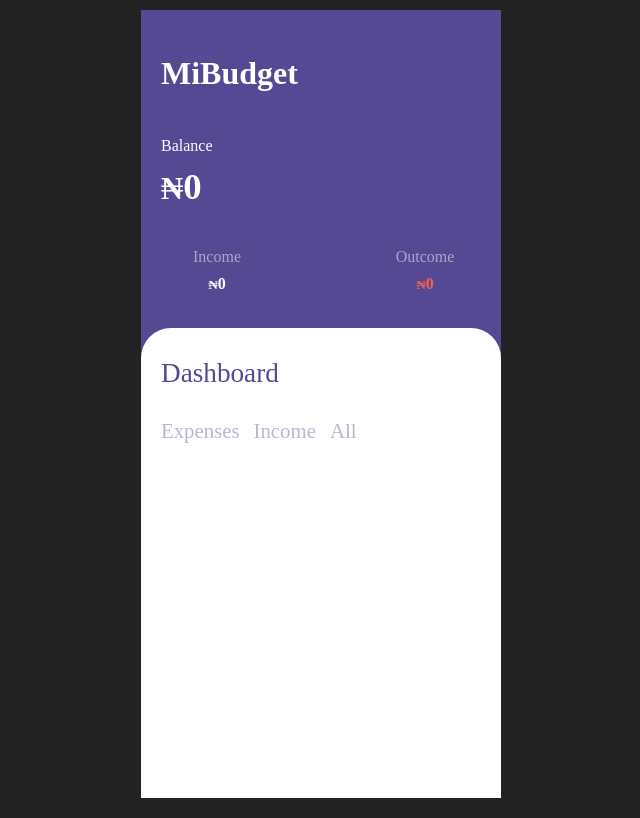
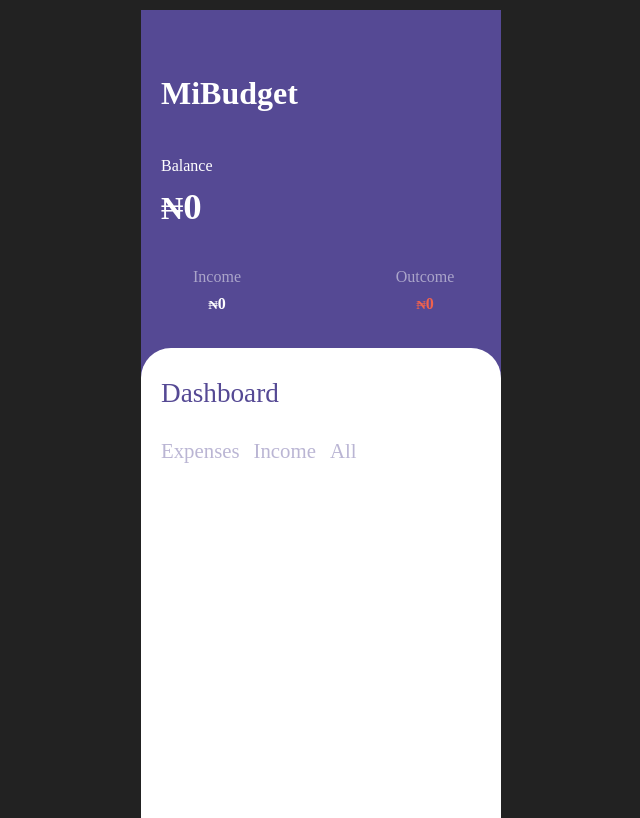
Before and after one commit to Olamstix/MiBudget, a plain HTML site: page index.html in a window 1280 px wide. Shown: the whole page, without its empty margins (319-959 px from the left). Drawn offline with Linux system fonts and the light colour scheme; a web font is replaced by a local one.

Commit message:
Update style.css

```diff
--- a/style.css
+++ b/style.css
@@ -59,6 +59,10 @@ input[type=number] {
 .budget-container .app-title {
     margin-top: 45px;
     margin-left: 20px;
+}
+
+.app-title {
+    padding-top: 20px;
 }
 
 .budget-container .app-title a {
```
